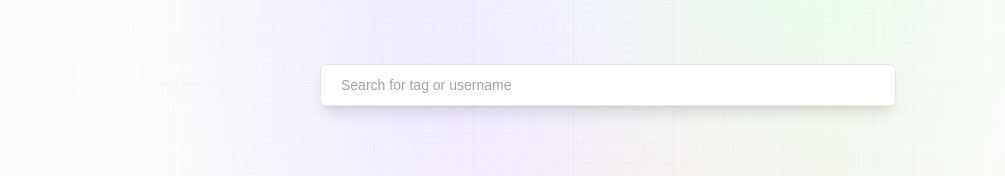
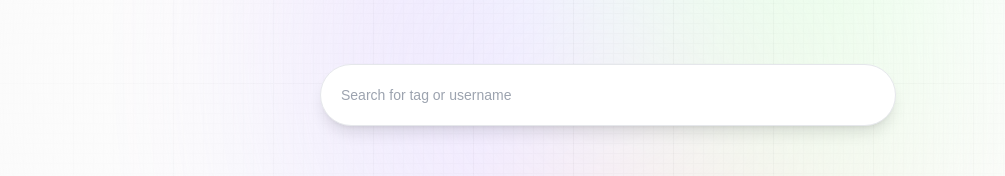
Before and after one commit to Raamishshah010/promptapia, a Next.js app: page / in a window 1280 px wide. Shown: the part 322-498 px from the top of the page, without its empty margins (32-1037 px from the left). Built offline with nearby package versions, Linux system fonts and the light colour scheme; no server answers; the database is empty.

Commit message:
Working on Search Details

```diff
--- a/components/Feed.jsx
+++ b/components/Feed.jsx
@@ -48,13 +48,17 @@ const Feed = () => {
         <section className="
             feed
         ">
+
             <input type="text"
                 placeholder="Search for tag or username"
                 value={searchText}
                 onChange={handleSearchChange}
                 required
-                className="search_input peer"
+                className="search_input flex-2 peer"
             />
+
+
+
             <PromptCardList
                 data={posts}
                 handleTagClick={() => { }}
--- a/styles/globals.css
+++ b/styles/globals.css
@@ -104,7 +104,7 @@
 }
 
 .search_input {
-    @apply block w-full rounded-md border border-gray-200 bg-white py-2.5 font-satoshi pl-5 pr-12 text-sm shadow-lg font-medium focus:border-black focus:outline-none focus:ring-0;
+    @apply block w-full outline-none rounded-full border border-gray-200 bg-white py-5 font-satoshi pl-5 pr-12 text-sm shadow-lg font-medium focus:border-black focus:outline-none focus:ring-0;
 }
 
 .copy_btn {
@@ -148,7 +148,7 @@
 
 /* PromptCard Component */
 .prompt_card {
-    @apply flex-1 break-inside-avoid rounded-lg border border-gray-300 bg-white/20 bg-clip-padding p-6 pb-4 backdrop-blur-lg backdrop-filter md:w-[360px] w-full h-fit;
+    @apply flex-1 break-inside-avoid rounded-lg border border-gray-300 bg-white bg-clip-padding p-6 pb-4 backdrop-blur-lg backdrop-filter md:w-[360px] w-full h-fit;
 }
 
 .flex-center {
```
